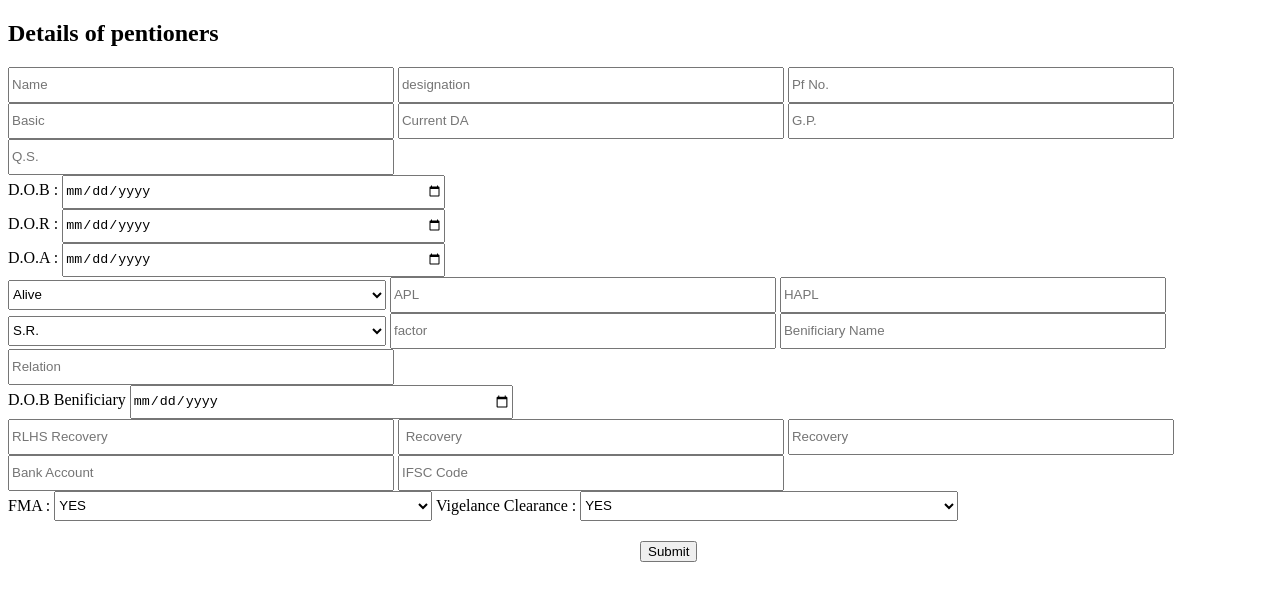
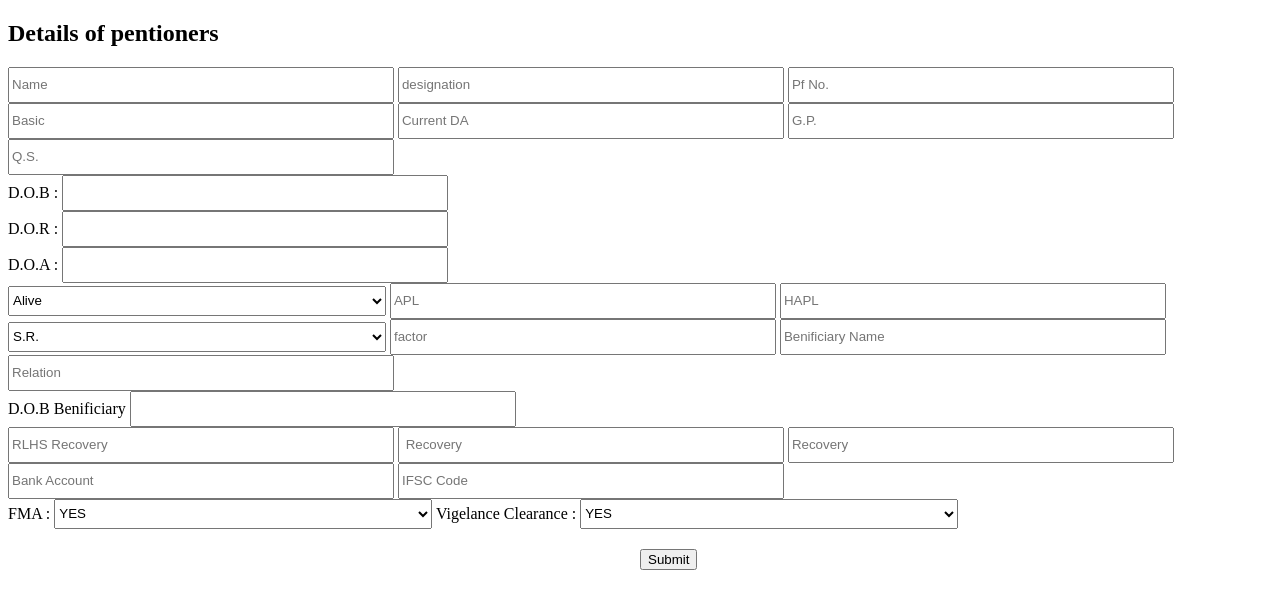
Before and after one commit to AkrantVarshney/AkrantVarshney.github.io, a plain HTML site: page index.html in a window 1280 px wide. Drawn offline with Linux system fonts and the light colour scheme.

Commit message:
update 1.0

```diff
--- a/index.html
+++ b/index.html
@@ -25,14 +25,14 @@
             <input type="number" name="gp" placeholder="G.P.">
             <input type="number" name="qs" placeholder="Q.S.">
             <label for="date of birth" id="lab">
-                D.O.B : <input type="date" name="dob" >
+                D.O.B : <input type="text name="dob" >
             </label>
 
             <label for="date of retirement" id="lab">
-                D.O.R : <input type="date" name="dor" >
+                D.O.R : <input type="text" name="dor" >
             </label>
             <label for="date of retirement" id="lab">
-                D.O.A : <input type="date" name="doa" >
+                D.O.A : <input type="text" name="doa" >
             </label>
             <!--<input type="text" name="status" placeholder="Live or Death">-->
             <select name="status">
@@ -52,7 +52,7 @@
             <input type="text" name="relation" id="relation" placeholder="Relation">
             <div>
                 <label for="Dobbenificiary">D.O.B Benificiary</label>
-                <input type="date" name="benificiaryDob" id="benificiaryDob"></div>
+                <input type="text" name="benificiaryDob" id="benificiaryDob"></div>
             <input type="number" name="recovery1" id="recovery1" placeholder="RLHS Recovery">
             <input type="number" name="recovery2" id="recovery2" placeholder=" Recovery">
             <input type="number" name="recovery3" id="recovery3" placeholder="Recovery">
```
